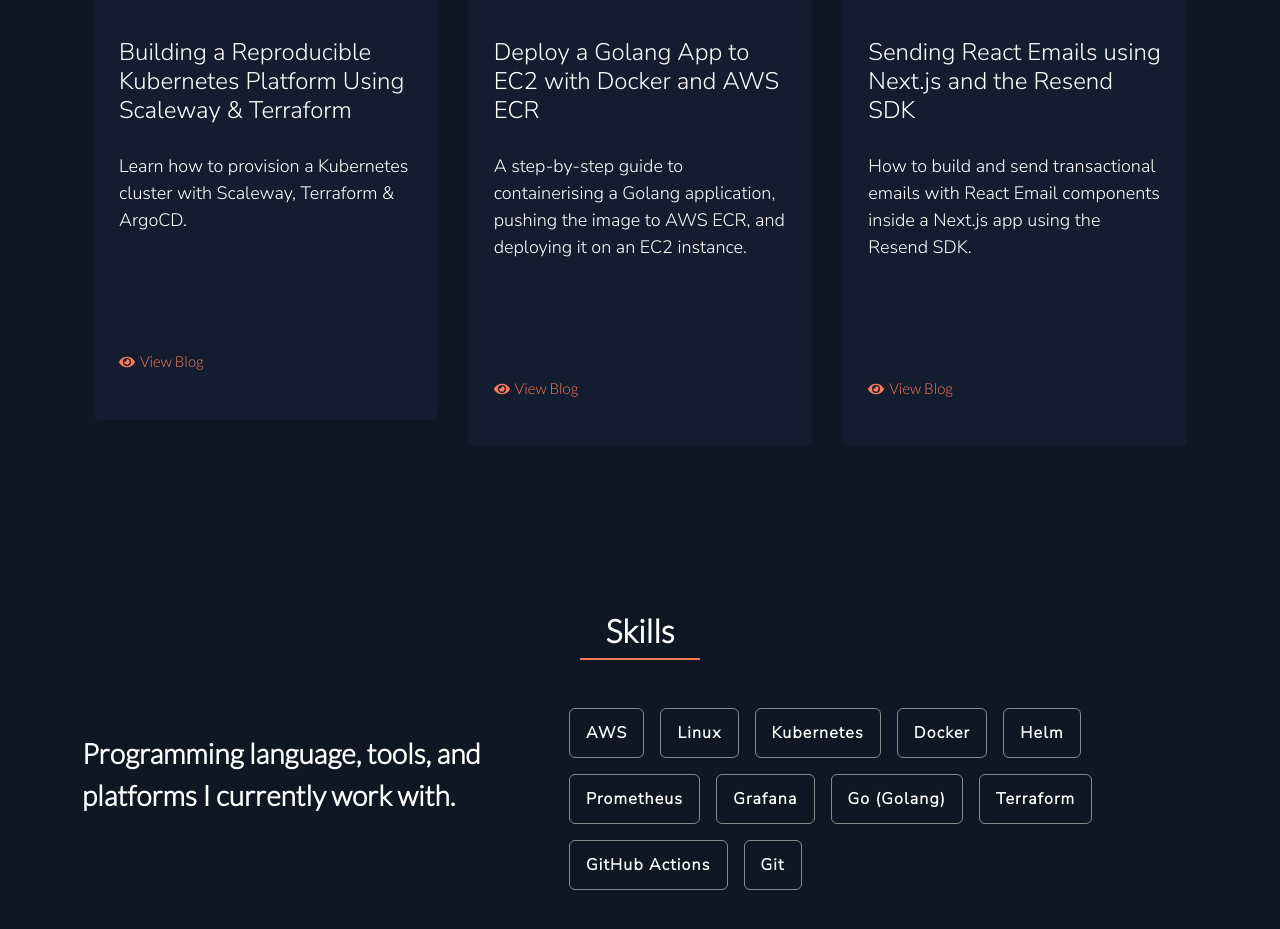
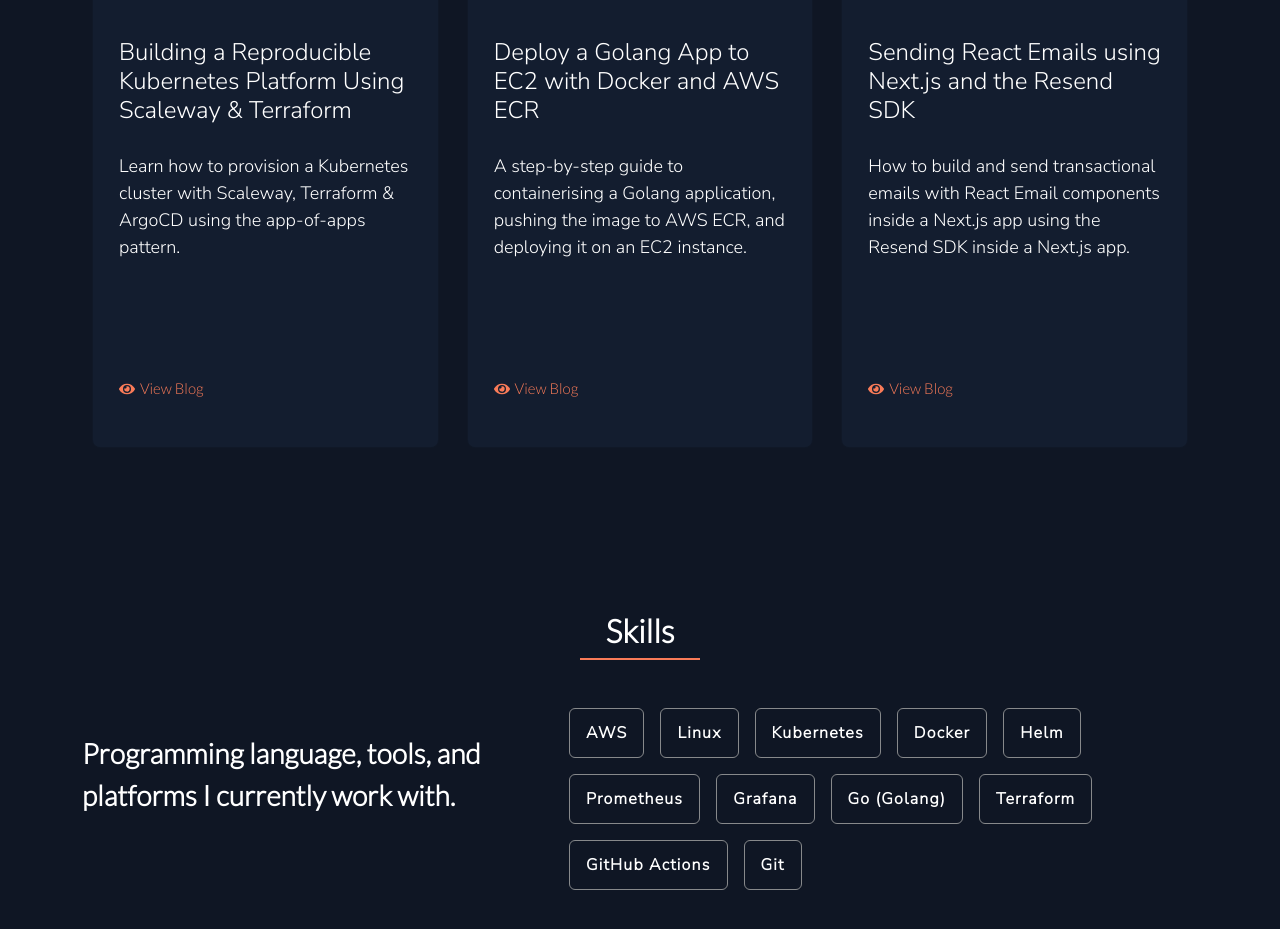
Before and after one commit to Ademayowa/portfolio-website-v2, a Next.js app: page / in a window 1280 px wide. Shown: the part 860-1789 px from the top of the page. Built offline with nearby package versions, Linux system fonts and the light colour scheme.

Commit message:
chore: update project
Updated project descriptions to provide more detail.

```diff
--- a/data.js
+++ b/data.js
@@ -51,7 +51,7 @@ export const projects = [
   {
     id: 1,
     title: 'Building a Reproducible Kubernetes Platform Using Scaleway & Terraform',
-    info: 'Learn how to provision a Kubernetes cluster with Scaleway, Terraform & ArgoCD.',
+    info: 'Learn how to provision a Kubernetes cluster with Scaleway, Terraform & ArgoCD using the app-of-apps pattern.',
     url: 'https://medium.com/@mayorstacks/building-a-fully-reproducible-kubernetes-platform-using-scaleway-terraform-and-argocd-part-1-55bfafaaa902',
   },
   {
@@ -63,7 +63,7 @@ export const projects = [
   {
     id: 3,
     title: 'Sending React Emails using Next.js and the Resend SDK',
-    info: 'How to build and send transactional emails with React Email components inside a Next.js app using the Resend SDK.',
+    info: 'How to build and send transactional emails with React Email components inside a Next.js app using the Resend SDK inside a Next.js app.',
     url: 'https://dev.to/mayorstacks/sending-react-emails-using-nextjs-and-the-resend-sdk-sdk-19bd',
   },
 ];
```
